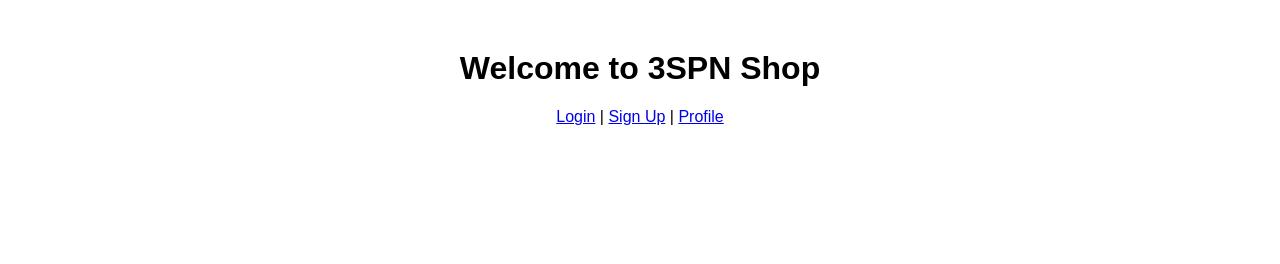
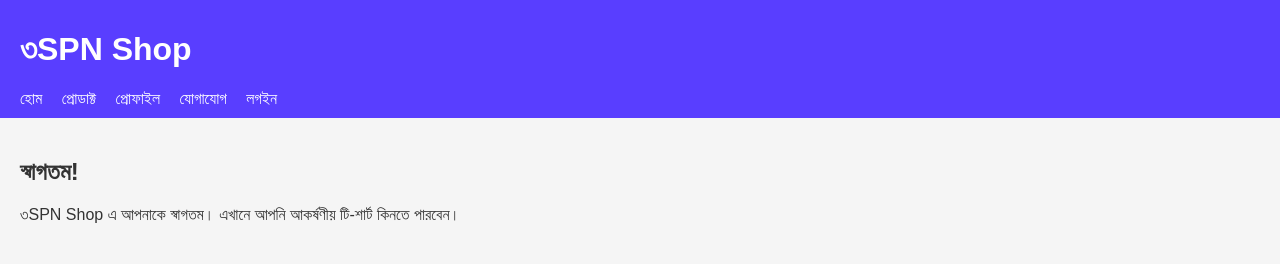
Before and after one commit to akash3spn/akash3spn.github.io, a plain HTML site: page index.html in a window 1280 px wide. Drawn offline with Linux system fonts and the light colour scheme.

Commit message:
Add files via upload

```diff
--- a/index.html
+++ b/index.html
@@ -1,13 +1,28 @@
 <!DOCTYPE html>
-<html lang="en">
+<html lang="bn">
 <head>
-  <meta charset="UTF-8" />
-  <meta name="viewport" content="width=device-width, initial-scale=1.0"/>
-  <title>3SPN Shop</title>
-  <link rel="stylesheet" href="style.css" />
+    <meta charset="UTF-8">
+    <meta name="viewport" content="width=device-width, initial-scale=1.0">
+    <title>3spn Shop</title>
+    <link rel="stylesheet" href="style.css">
+    <script src="https://www.gstatic.com/firebasejs/9.6.1/firebase-app.js"></script>
+    <script src="https://www.gstatic.com/firebasejs/9.6.1/firebase-auth.js"></script>
+    <script src="firebase.js" defer></script>
 </head>
 <body>
-  <h1>Welcome to 3SPN Shop</h1>
-  <a href="login.html">Login</a> | <a href="signup.html">Sign Up</a> | <a href="profile.html">Profile</a>
+    <header>
+        <h1>৩SPN Shop</h1>
+        <nav>
+            <a href="index.html">হোম</a>
+            <a href="products.html">প্রোডাক্ট</a>
+            <a href="profile.html">প্রোফাইল</a>
+            <a href="contact.html">যোগাযোগ</a>
+            <a href="login.html">লগইন</a>
+        </nav>
+    </header>
+    <main>
+        <h2>স্বাগতম!</h2>
+        <p>৩SPN Shop এ আপনাকে স্বাগতম। এখানে আপনি আকর্ষণীয় টি-শার্ট কিনতে পারবেন।</p>
+    </main>
 </body>
 </html>
--- a/style.css
+++ b/style.css
@@ -1,12 +1,27 @@
 body {
-  font-family: sans-serif;
-  text-align: center;
-  margin: 50px;
+    font-family: sans-serif;
+    background-color: #f5f5f5;
+    color: #333;
+    margin: 0;
+    padding: 0;
 }
-input {
-  padding: 10px;
-  margin: 5px;
+header {
+    background-color: #593EFF;
+    color: white;
+    padding: 10px 20px;
 }
-button {
-  padding: 10px 20px;
+nav a {
+    color: white;
+    margin-right: 15px;
+    text-decoration: none;
 }
+main {
+    padding: 20px;
+}
+.product-card {
+    border: 1px solid #ddd;
+    padding: 10px;
+    margin: 10px 0;
+    border-radius: 10px;
+    background: #fff;
+}
```
